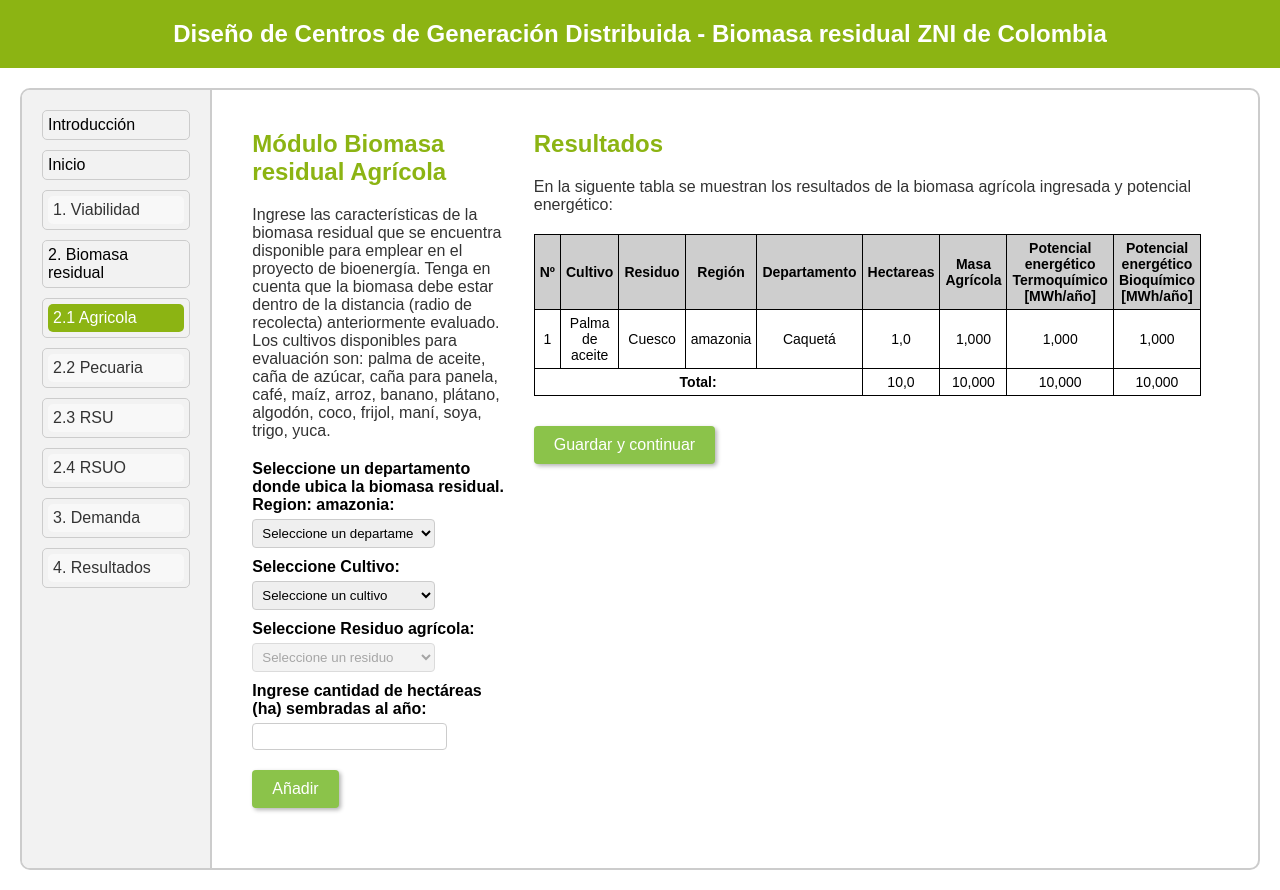
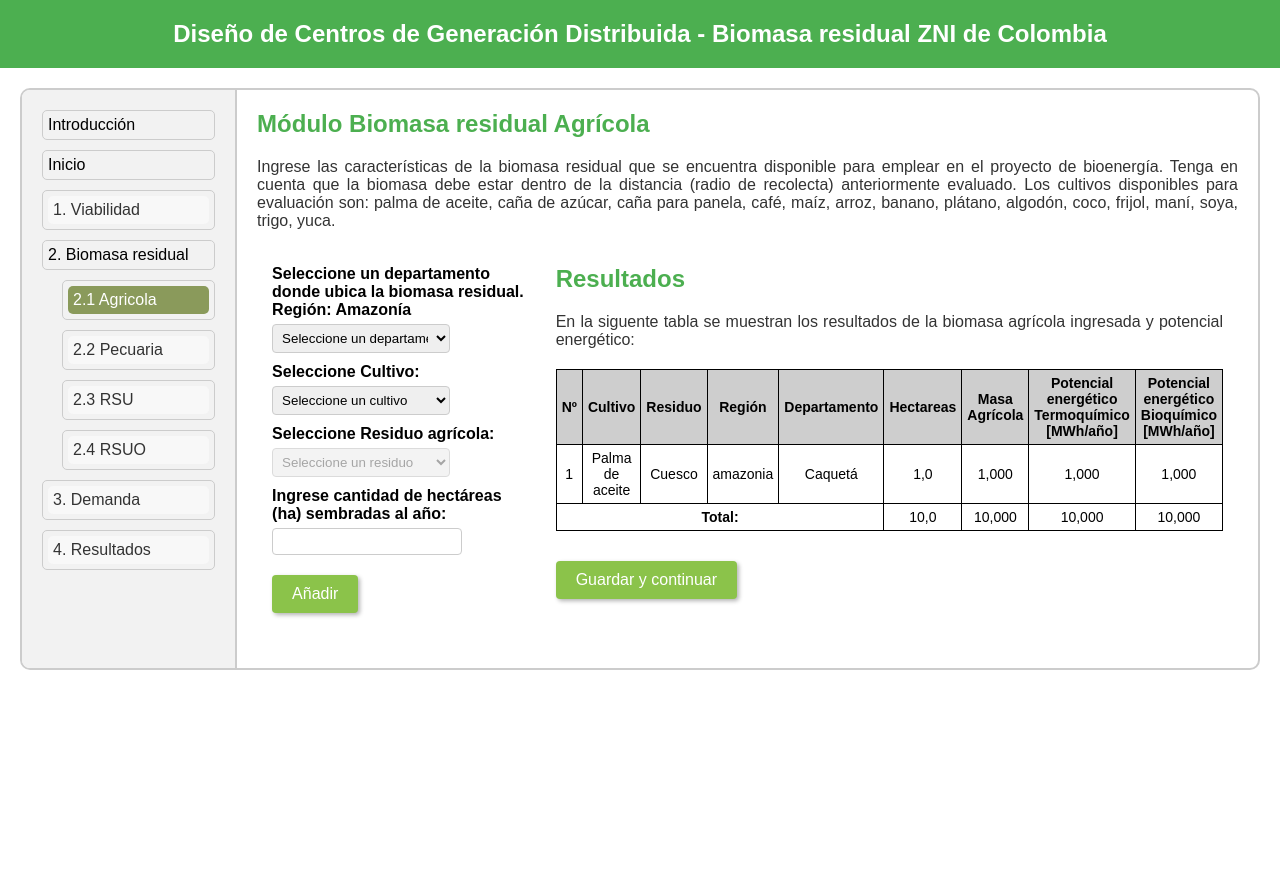
Before and after one commit to CarolPineros/BiomasaProject, a Django app: page /agricola/1 in a window 1280 px wide. After the commit the page ends 670 px from the top, so only its background shows below. Run offline with Django 4.2, Linux system fonts and the light colour scheme; data comes from the database, SQL or seed files in the repository; tables that the repository leaves empty hold one stand-in row (values such as "Sample post").

Commit message:
Cambios de diseño html

```diff
--- a/Aplicación/models.py
+++ b/Aplicación/models.py
@@ -81,7 +81,7 @@ class Proceso(models.Model):
     rsuo = models.BooleanField(default=False)
 
     # Viabilidad
-    region_choice = (('amazonia','Amazonia'),('orinoquia','Orinoquia'),('pacifica','Pacifica'),)
+    region_choice = (('amazonia','Amazonía'),('orinoquia','Orinoquía'),('pacifica','Pacífica'),)
     region = models.CharField(choices=region_choice, max_length=100, null=True, blank=True)
     distancia = models.FloatField(null=True, blank=True)
     resultado_choice = (('viable','Viable'),('inviable','Inviable'),)
--- a/Biomasa/static/css/style.css
+++ b/Biomasa/static/css/style.css
@@ -1,12 +1,6 @@
 /* Estilos para el encabezado de la pagina*/
-caption {
-    font-size: 8px;
-    text-align: center;
-    margin-top: 10px;
-}
-
 header {
-    background-color: rgb(140, 180, 19);
+    background-color: #4CAF50;
     padding: 20px;
     color: white;
     text-align: center;
@@ -35,7 +29,7 @@ body {
 }
 
 .left {
-    flex-basis: 12%;
+    flex-basis: 15%;
     padding: 20px;
     background-color: #f2f2f2;
     border-right: 2px solid #ccc;
@@ -63,12 +57,12 @@ body {
     border-radius: 5px;
 }
 
-.left li a:hover {
+.left li a:hover{
     background-color: #aeadad;
 }
 
 .left li a.active {
-    background-color: rgb(140, 180, 19);
+    background-color: #8A9A5B;
     color: white;
 }
 
@@ -78,18 +72,20 @@ body {
 }
 
 .right {
-    flex-basis: 80%;
+    flex: 1;
+    flex-basis: 85%;
     padding: 20px;
 }
 
 .right h1 {
     font-size: 24px;
-    color: rgb(140, 180, 19);
+    color: #4CAF50;
     margin-bottom: 20px;
 }
 
 .right p {
     font-size: 16px;
+    text-align:  justify;
     color: #333333;
     margin-bottom: 20px;
 }
@@ -112,6 +108,10 @@ body {
     list-style-type: disc;
 }
 
+.items_biomasa{
+    margin-left: 20px;
+}
+
 .description {
     margin-bottom: 20px;
 }
@@ -121,22 +121,28 @@ body {
     color: #333333;
 }
 
+.centrado {
+    display: flex;
+    justify-content: center;
+    align-items: center;
+}
+
 .inputs {
     margin-bottom: 10px;
     display: flex;
     flex-direction: column;
-}
+    }
 
 .inputs strong {
     font-weight: bold;
     margin-bottom: 5px;
-}
+    }
 
 .custom-select {
     padding: 5px;
     border: 1px solid #ccc;
     border-radius: 4px;
-    width: 70%;
+    width:70%;
     margin-bottom: 10px;
 }
 
@@ -152,12 +158,11 @@ body {
 .results p span {
     font-weight: bold;
     color: red;
-}
+    }
 
-.results p span.viable {
-    color: rgb(140, 180, 19);
-    /* Color cuando es viable */
-}
+.results  p span.viable {
+    color: rgb(13, 108, 231); /* Color cuando es viable */
+    }
 
 .inviable {
     margin-bottom: 20px;
@@ -195,27 +200,26 @@ body {
 }
 
 .button:hover {
-    background-color: rgb(140, 180, 19);
+background-color: #689F38;
 }
 
 .button:active {
-    background-color: rgb(140, 180, 19);
+background-color: #558B2F;
 }
 
 
 .container-biomasa {
     display: flex;
-    margin: 10px
 }
 
 .left-biomasa {
-    flex-basis: 50%;
-    margin: 10px
+    flex-basis: 40%;
+    padding: 15px;
 }
 
 .right-biomasa {
-    flex-basis: 50%;
-    margin: 10px
+    flex-basis:60%;
+    padding: 15px;
 }
 
 table {
@@ -223,16 +227,14 @@ table {
     margin-bottom: 30px;
 }
 
-th,
-td {
+th, td {
     text-align: left;
     padding: 5px;
     border: 1px solid #000;
     font-size: 14px;
     text-align: center;
 }
-
-thead {
+thead{
     background-color: #cecece;
 }
 
@@ -241,11 +243,9 @@ thead {
 }
 
 #btnSi {
-    background-color: #828282;
-    /* Verde */
+    background-color: #828282; /* Verde */
 }
 
 #btnNo {
-    background-color: #828282;
-    /* Rojo */
+    background-color: #828282; /* Rojo */
 }
--- a/templates/agricola.html
+++ b/templates/agricola.html
@@ -13,7 +13,9 @@
     <div class="container">
         {% include 'includes/items.html' %}
         <div class="right">
-            {% if not proceso.agricola and proceso.total_hectareas <= 0 %} <h1>Módulo Biomasa residual Agrícola</h1>
+            {% if not proceso.agricola and proceso.total_hectareas <= 0 %}
+
+            <h1>Módulo Biomasa residual Agrícola</h1>
 
             <p> En módulo Agrícola se determinará la masa de residuo generado y el Potencial energético de la
                 biomasa residual agrícola. <br>
@@ -42,16 +44,15 @@
                 </div>
                 <button class="button" type="submit" name="respuesta" value="True">Sí</button>
                 <button class="button" type="submit" name="respuesta" value="False">No</button>
+
             </form>
+
             {% else %}
-                <div class="container-biomasa">
 
-                    <div class="left-biomasa">
+            <div>
+
                 <h1>Módulo Biomasa residual Agrícola</h1>
 
-
-                        <form action="{% url 'agricola' proceso.id %}" method="post">
-                            {% csrf_token %}
                 <p> Ingrese las características de la biomasa residual que se encuentra disponible
                     para emplear en el proyecto de bioenergía. Tenga en cuenta que la
                     biomasa debe estar dentro de la distancia (radio de recolecta) anteriormente evaluado.
@@ -60,9 +61,22 @@
                     yuca.
                 </p>
 
+            </div>
+
+            <div class="container-biomasa">
+
+
+                <div class="left-biomasa">
+
+                    <form action="{% url 'agricola' proceso.id %}" method="post">
+                        {% csrf_token %}
+
                         <div class="inputs">
-                                <strong>Seleccione un departamento donde ubica la biomasa residual. <br> Region:
-                                    {{proceso.region}}: <br></strong>
+                            <strong>Seleccione un departamento donde ubica la biomasa residual.
+                                <br>
+                                    Región:  {{proceso.get_region_display}}
+                                <br>
+                            </strong>
                             {{form.departamento}}
                             <strong>Seleccione Cultivo: </strong> {{form.cultivo}}
                             <strong>Seleccione Residuo agrícola: </strong> {{form.residuo}}
--- a/templates/includes/items.html
+++ b/templates/includes/items.html
@@ -5,10 +5,12 @@
             <li><a {% if proceso.id %} href="{% url 'viabilidad' proceso.id %}" {% endif %} class="{% if '/viabilidad/' in request.path %} active {% endif %}">1. Viabilidad</a></li>
 
             <li>2. Biomasa residual</li>
+            <div class="items_biomasa">
             <li><a {% if proceso.id %} href="{% url 'agricola' proceso.id %}" {% endif %} class="{% if '/agricola/' in request.path %} active {% endif %}">2.1 Agricola</a></li>
             <li><a {% if proceso.id %} href="{% url 'pecuaria' proceso.id %}" {% endif %} class="{% if '/pecuaria/' in request.path %} active {% endif %}">2.2 Pecuaria</a></li>
             <li><a {% if proceso.id %} href="{% url 'rsu' proceso.id %}" {% endif %} class="{% if '/rsu/' in request.path %} active {% endif %}">2.3 RSU</a></li>
             <li><a {% if proceso.id %} href="{% url 'rsuo' proceso.id %}" {% endif %} class="{% if '/rsuo/' in request.path %} active {% endif %}">2.4 RSUO</a></li>
+            </div>
             <li><a {% if proceso.ed %} href="{% url 'demanda' proceso.id %}" {% endif %} class="{% if '/demanda/' in request.path %} active {% endif %}">3. Demanda</a></li>
             <li><a {% if proceso.rt_final != '' and proceso.id %} href="{% url 'resultados' proceso.id %}" {% endif %} class="{% if '/resultados/' in request.path %} active {% endif %}">4. Resultados</a></li>
         </ul>
```
Also changed, not shown: templates/introduccion.html (+7 -6 lines), templates/pecuaria.html (+22 -9 lines), templates/rsu.html (+12 -4 lines), templates/viabilidad.html (+13 -7 lines). Lines whose indentation alone changed are shown as unchanged.
